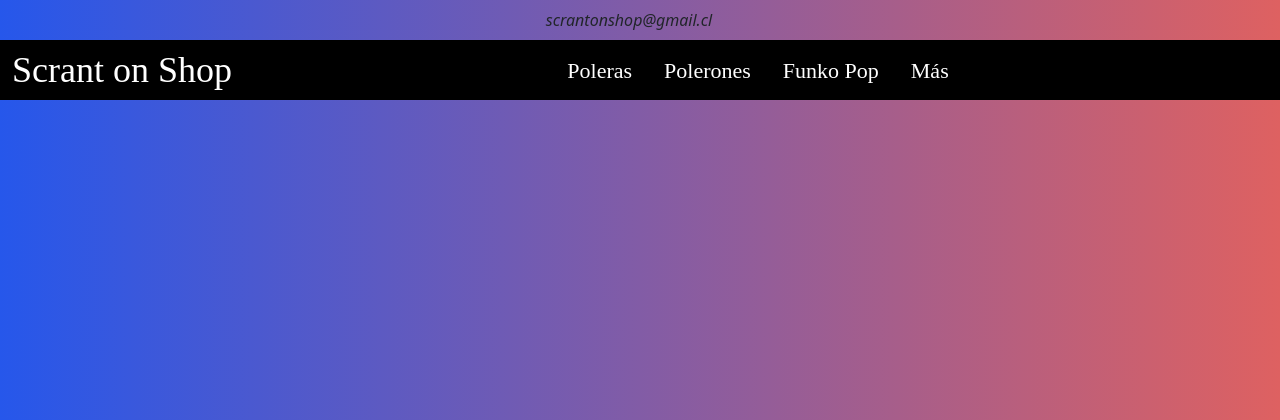
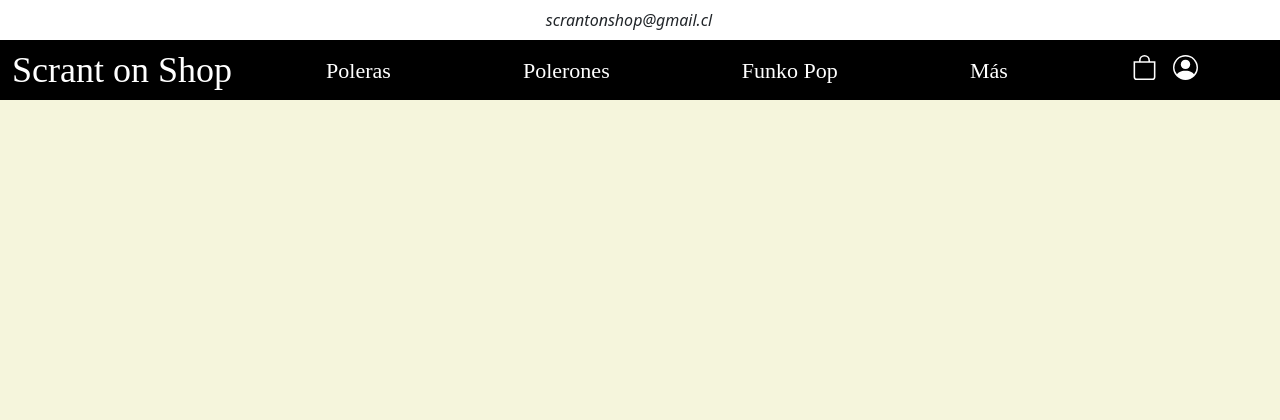
Before and after one commit to Benny20s/entorno_dj, a Django app: page / in a window 1280 px wide. Shown: the top 420 px of the page. Run offline with Django 4.2, Linux system fonts and the light colour scheme.

Commit message:
0 avance, un poco de diseño

```diff
--- a/aplicacion/static/aplicacion/css/est.css
+++ b/aplicacion/static/aplicacion/css/est.css
@@ -30,6 +30,7 @@ body {
     color: white;
     font-family: 'Rokkitt';
     font-size: 22px;
+    margin-left: 6%;
 }
 
 #icon {
--- /dev/null
+++ b/aplicacion/static/aplicacion/css/inic.css
@@ -0,0 +1,22 @@
+
+#ic {
+    width: 15%;
+    margin: 0 auto;
+}
+
+#nav {
+    background-color: #000000;
+    height: 60px;
+}
+
+#titu {
+    font-family: 'Rokkitt';
+    color: white;
+    font-size: 36px;
+}
+
+#navli {
+    color: white;
+    font-family: 'Rokkitt';
+    font-size: 22px;
+}
--- a/aplicacion/templates/aplicacion/base.html
+++ b/aplicacion/templates/aplicacion/base.html
@@ -5,7 +5,7 @@
 <head>
     <meta charset="UTF-8">
     <meta name="viewport" content="width=device-width, initial-scale=1.0">
-    <link rel="stylesheet" href= "{% static 'aplicacion/css/est.css' %}">
+    <link rel="stylesheet" href= "{% static 'aplicacion/css/inic.css' %}">
     <link rel="stylesheet" href= "{% static 'aplicacion/css/tipografria.css' %}">
     <!-- Latest compiled and minified CSS -->
 <link href="https://cdn.jsdelivr.net/npm/bootstrap@5.2.3/dist/css/bootstrap.min.css" rel="stylesheet">
@@ -15,11 +15,11 @@
     <title>Dunder Shop</title>
 </head>
 
-<body>
-    <nav class="navbar navbar-expand-sm  navbar-dark">
+<body style="background-color: beige">
+    <nav class="navbar navbar-expand-sm bg-white">
         <div class="container-fluid">
             <div id="ic">
-                <i class="bi bi-envelope-at-fill"> scrantonshop@gmail.cl</i>
+                <i class="bi bi-envelope-at-fill">scrantonshop@gmail.cl</i>
             </div>
         </div>
     </nav>
@@ -27,7 +27,7 @@
         <div id="nav" class="container-fluid">
             <a id="titu" class="navbar-brand" href="{% url 'inicio' %}">Scrant on Shop</a>
             <div class="container">
-                <ul class="nav justify-content-center">
+                <ul class="nav justify-content-around">
                     <li class="nav-item">
                         <a id="navli" class="nav-link" href="{% url 'poleras' %}">Poleras</a>
                     </li>
@@ -40,21 +40,24 @@
                     <li class="nav-item">
                         <a id="navli" class="nav-link" href="{% url 'mas' %}">Más</a>
                     </li>
-                </ul>
-                {% comment %}
+                    <ul class="navbar-nav">
                         <li>
-                            <a href="compra.html" class="nav-link"><i id="icon" class="bi bi-bag navbar-brand"></i></a>
+                            <a href="#" class="nav-link" style="color: white" id="icon">
+                                <svg xmlns="http://www.w3.org/2000/svg" width="25" height="25" fill="currentColor" class="bi bi-bag" viewBox="0 0 16 16">
+                                <path d="M8 1a2.5 2.5 0 0 1 2.5 2.5V4h-5v-.5A2.5 2.5 0 0 1 8 1zm3.5 3v-.5a3.5 3.5 0 1 0-7 0V4H1v10a2 2 0 0 0 2 2h10a2 2 0 0 0 2-2V4h-3.5zM2 5h12v9a1 1 0 0 1-1 1H3a1 1 0 0 1-1-1V5z"/>
+                                </svg>
+                            </a>
                         </li>
-                        <li>
-                            <a href="Cuenta.html" class="nav-link"><i id="icon" class="bi bi-person-circle"></i></a>
-                        </li>
-                        <li>
-                            <a href="Administracion.html" class="nav-link"><i id="icon"
-                                    class="bi bi-pencil-fill"></i></a>
+                            <a href="#" class="nav-link" style="color: white" id="icon">
+                                <svg xmlns="http://www.w3.org/2000/svg" width="25" height="25" fill="currentColor" class="bi bi-person-circle" viewBox="0 0 16 16">
+                                    <path d="M11 6a3 3 0 1 1-6 0 3 3 0 0 1 6 0z"/>
+                                    <path fill-rule="evenodd" d="M0 8a8 8 0 1 1 16 0A8 8 0 0 1 0 8zm8-7a7 7 0 0 0-5.468 11.37C3.242 11.226 4.805 10 8 10s4.757 1.225 5.468 2.37A7 7 0 0 0 8 1z"/>
+                                </svg>
+                            </a>
                         </li>
                     </ul>
                 </ul>
-            </div> {% endcomment %}
+            </div>
         </div>
     </div>
     </nav>
--- a/michael/settings.py
+++ b/michael/settings.py
@@ -121,6 +121,7 @@ USE_TZ = True
 
 STATIC_URL = 'static/'
 
+
 # Default primary key field type
 # https://docs.djangoproject.com/en/4.2/ref/settings/#default-auto-field
 
```
Also changed, not shown: aplicacion/static/aplicacion/css/base.css (deleted), aplicacion/templates/migrations/0001_initial.py (renamed from aplicacion/migrations/0001_initial.py), aplicacion/templates/migrations/__init__.py (added).
